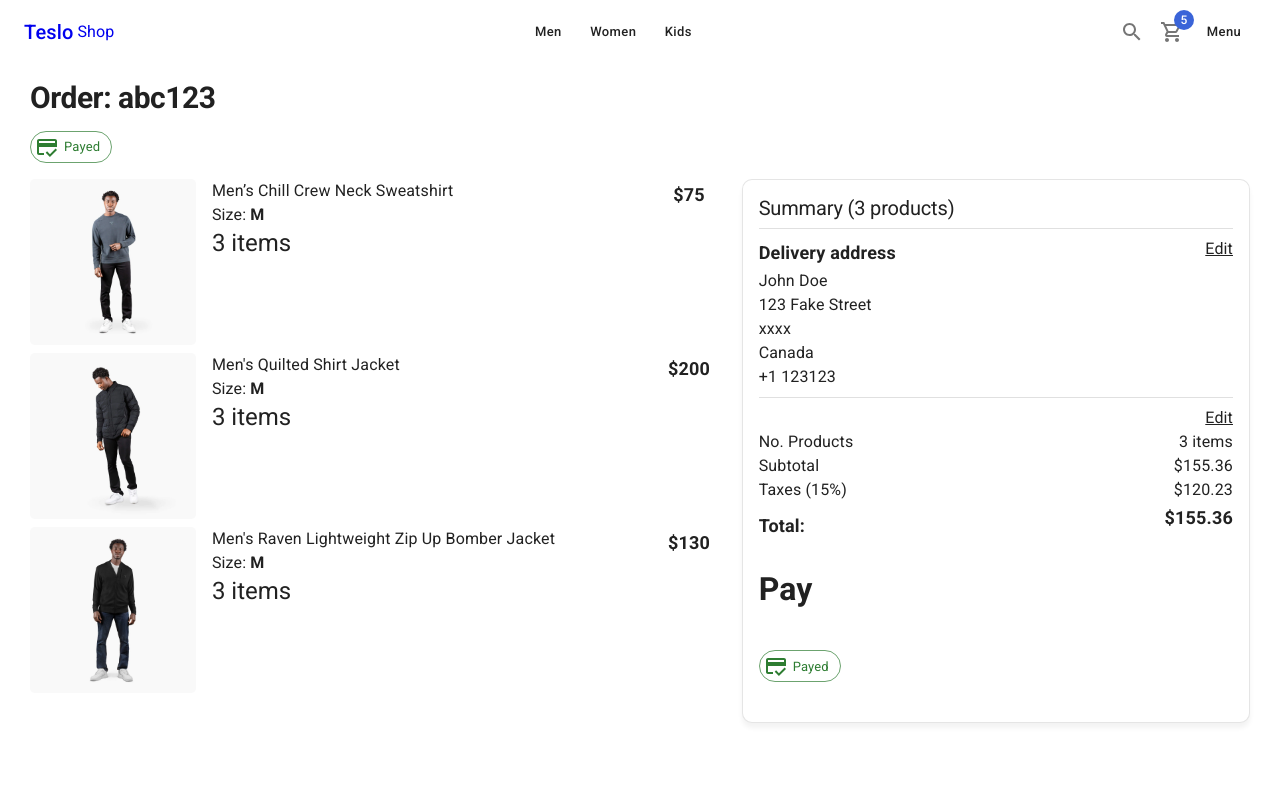
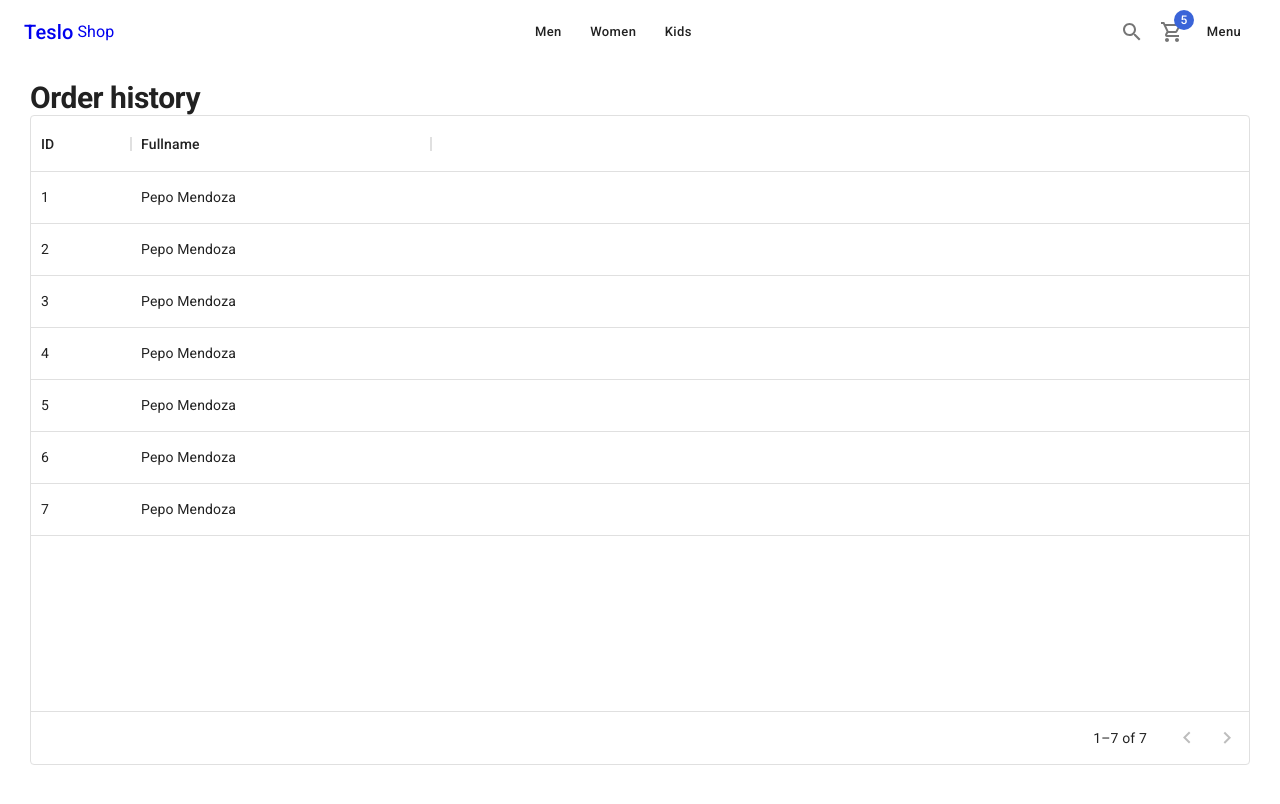
Before and after one commit to serdeliverance/teslo-clone, a Next.js app: page /orders/history in a window 1280 px wide. Shown: the top 804 px of the page. Built offline with nearby package versions, Linux system fonts and the light colour scheme.

Commit message:
history page - initial
Signed-off-by: Sergio Cano <canosergio90@gmail.com>

```diff
--- a/package.json
+++ b/package.json
@@ -13,6 +13,7 @@
     "@emotion/styled": "^11.10.4",
     "@mui/icons-material": "^5.10.6",
     "@mui/material": "^5.10.6",
+    "@mui/x-data-grid": "^5.17.4",
     "next": "12.3.1",
     "react": "18.2.0",
     "react-dom": "18.2.0",
--- /dev/null
+++ b/pages/orders/history.tsx
@@ -0,0 +1,41 @@
+import { Grid, Typography } from '@mui/material'
+import { DataGrid, GridColDef } from '@mui/x-data-grid'
+import React from 'react'
+import { ShopLayout } from '../../components/layouts'
+
+const columns: GridColDef[] = [
+    { field: 'id', headerName: 'ID', width: 100},
+    { field: 'fullname', headerName: 'Fullname', width: 300}
+]
+
+const rows = [
+    { id: 1, fullname: 'Pepo Mendoza'},
+    { id: 2, fullname: 'Pepo Mendoza'},
+    { id: 3, fullname: 'Pepo Mendoza'},
+    { id: 4, fullname: 'Pepo Mendoza'},
+    { id: 5, fullname: 'Pepo Mendoza'},
+    { id: 6, fullname: 'Pepo Mendoza'},
+    { id: 7, fullname: 'Pepo Mendoza'},
+]
+
+const HistoryPage = () => {
+  return (
+    <ShopLayout title='Order History' pageDescription='Order history page'>
+        <Typography variant='h1' component='h1'>Order history</Typography>
+
+        <Grid container>
+            <Grid item xs={12} sx={{ height:650, width: '100%'}}>
+                <DataGrid
+                    rows={rows}
+                    columns={columns}
+                    pageSize={10}
+                    rowsPerPageOptions={[10]}
+                />
+            </Grid>
+        </Grid>
+
+    </ShopLayout>
+  )
+}
+
+export default HistoryPage
```
Also changed, not shown: 1 other file (tests, documents, lock files or other folders).
